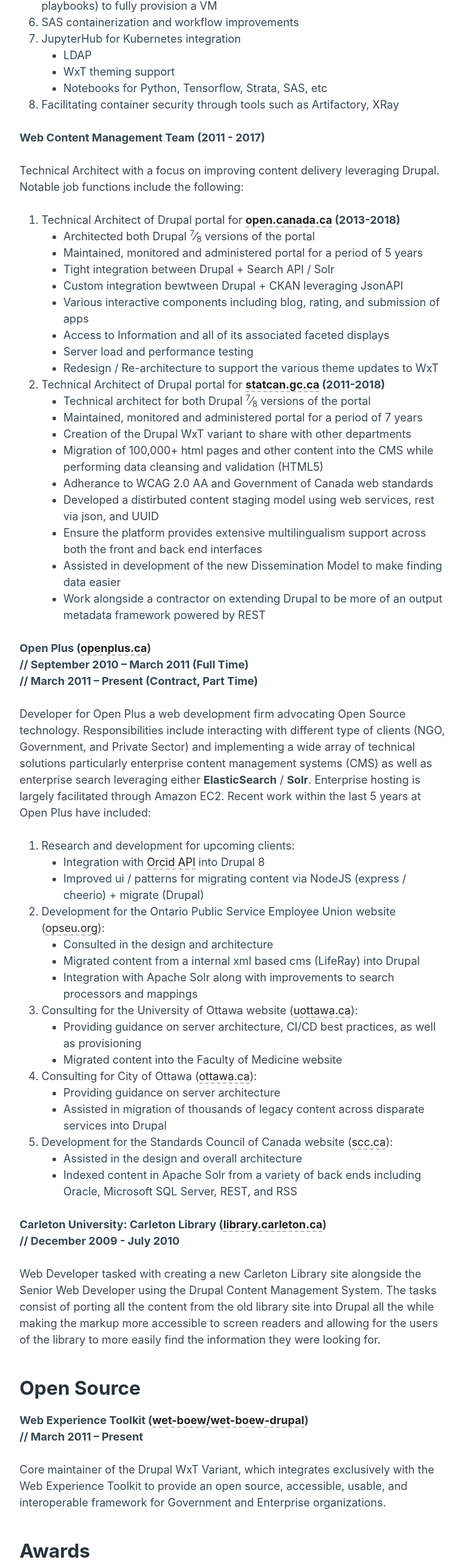
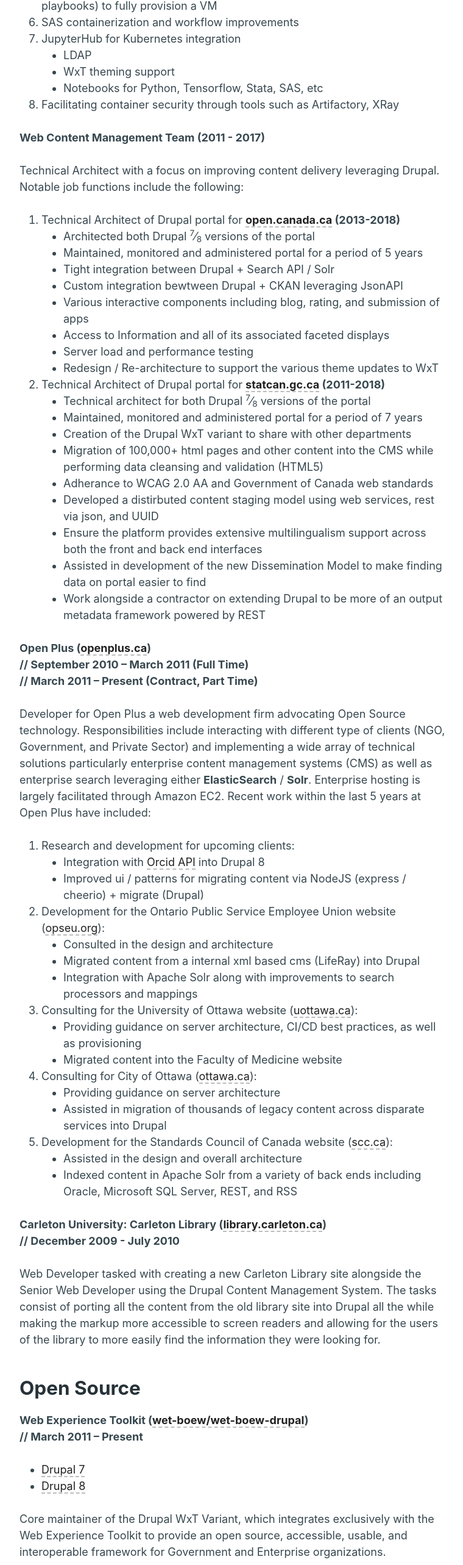
Before and after one commit to sylus/sylus.github.io, a plain HTML site: page resumé/index.html in a window 1280 px wide. Shown: the part 2014-4580 px from the top of the page at 61% size, without its empty margins (324-1084 px from the left). Drawn offline with Linux system fonts and the light colour scheme.

Commit message:
Commit e7c2f1560ff98c50c8dc550b8950c0955e0440ee

```diff
--- a/resumé/index.html
+++ b/resumé/index.html
@@ -230,7 +230,7 @@
 <ul>
 <li>LDAP</li>
 <li>WxT theming support</li>
-<li>Notebooks for Python, Tensorflow, Strata, SAS, etc</li>
+<li>Notebooks for Python, Tensorflow, Stata, SAS, etc</li>
 </ul></li>
 <li>Facilitating container security through tools such as Artifactory, XRay</li>
 </ol>
@@ -262,7 +262,7 @@
 <li>Adherance to WCAG 2.0 AA and Government of Canada web standards</li>
 <li>Developed a distirbuted content staging model using web services, rest via json, and UUID</li>
 <li>Ensure the platform provides extensive multilingualism support across both the front and back end interfaces</li>
-<li>Assisted in development of the new Dissemination Model to make finding data easier</li>
+<li>Assisted in development of the new Dissemination Model to make finding data on portal easier to find</li>
 <li>Work alongside a contractor on extending Drupal to be more of an output metadata framework powered by REST</li>
 </ul></li>
 </ol>
@@ -313,17 +313,22 @@
 
 <p><strong>Web Experience Toolkit (<a href="https://github.com/wet-boew/wet-boew-drupal" target="_blank">wet-boew/wet-boew-drupal</a>) <br> // March 2011 – Present</strong></p>
 
+<ul>
+<li><a href="https://drupal.org/project/wetkit" target="_blank">Drupal 7</a></li>
+<li><a href="https://drupal.org/project/wxt" target="_blank">Drupal 8</a></li>
+</ul>
+
 <p>Core maintainer of the Drupal WxT Variant, which integrates exclusively with the Web Experience Toolkit to provide an open source, accessible, usable, and interoperable framework for Government and Enterprise organizations.</p>
 
 <h2 id="awards">Awards</h2>
 
 <h3 id="public-service-excellence-award-2014">Public Service Excellence Award 2014</h3>
 
-<p>Received the public service excellence award in the “Excellence in Citizen Focused Delivery” category for my work on the Open Data platform (data.gc.ca).</p>
+<p>Received the public service excellence award in the “Excellence in Citizen Focused Delivery” category for my work on the Open Data platform (open.canada.ca).</p>
 
 <h3 id="team-of-the-year-award-2014">Team of the Year Award 2014</h3>
 
-<p>Received the team of the year at Statistics Canada for my work on the Open Data platform (data.gc.ca).</p>
+<p>Received the team of the year at Statistics Canada for my work on the Open Data platform (open.canada.ca).</p>
 
 <h3 id="gtec-winner-2014">GTEC Winner 2014</h3>
 
```
